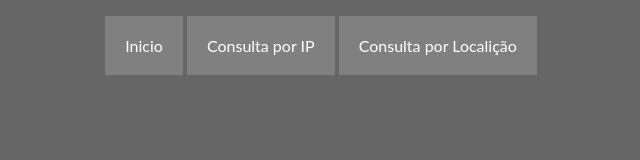
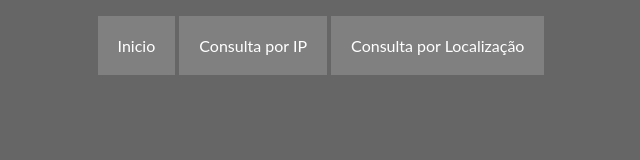
Before and after one commit to felipe2006ml/projeto_semana_7, a plain HTML site: page ip.html in a window 1280 px wide. Shown: the top 160 px of the page, without its empty margins (319-959 px from the left). Drawn offline with Linux system fonts and the light colour scheme; no server answers.

Commit message:
corrigido erro de escrita no menu

```diff
--- a/ip.html
+++ b/ip.html
@@ -13,7 +13,7 @@
         <nav>
             <a href="index.html">Inicio</a>
             <a href="ip.html">Consulta por IP</a>
-            <a href="localizacao.html">Consulta por Localição</a>
+            <a href="localizacao.html">Consulta por Localização</a>
         </nav>
     </header>
 
```
